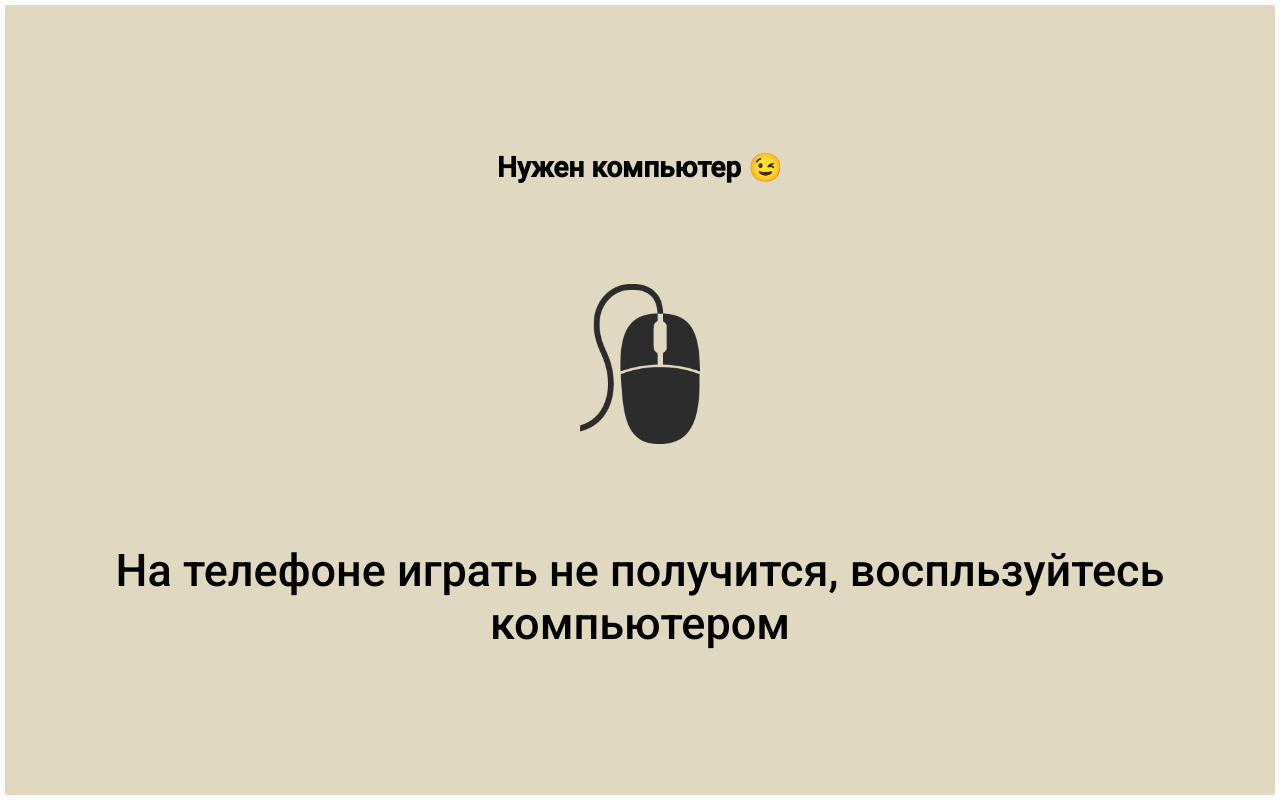
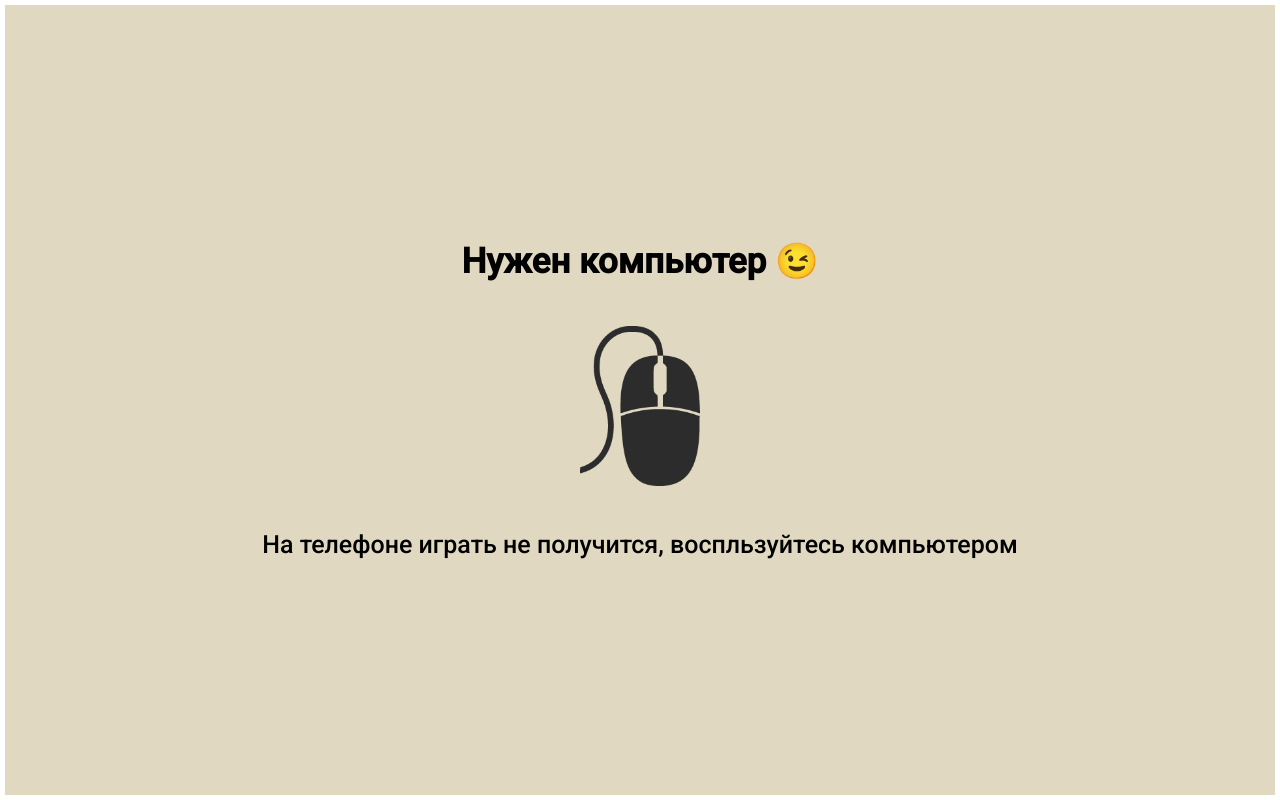
Before and after one commit to VladChernyak/vladchernyak.github.io, a plain HTML site: page index.html in a window 1280 px wide. Drawn offline with Linux system fonts and the light colour scheme.

Commit message:
Update main.css

```diff
--- a/main.css
+++ b/main.css
@@ -60,13 +60,13 @@ html,body {
 }
 
 .attention-mobile h2 {
-	margin-bottom: 100px;
-	font-size: 3.5vh;
+	margin-bottom: 5.5vh;
+	font-size: 65px;
 }
 
 .attention-mobile img {
 	height: 20vh;
-	margin-bottom: 100px;
+	margin-bottom: 5.5vh;
 }
 
 .attention-mobile p {
@@ -315,3 +315,15 @@ and (max-device-width : 820px) {
 	}
 
 }
+
+@media(min-device-width: 580px) {
+
+	.attention-mobile h2 {
+		font-size: 35px;
+	}
+
+	.attention-mobile p {
+		font-size: 25px;
+	}
+
+}
```
